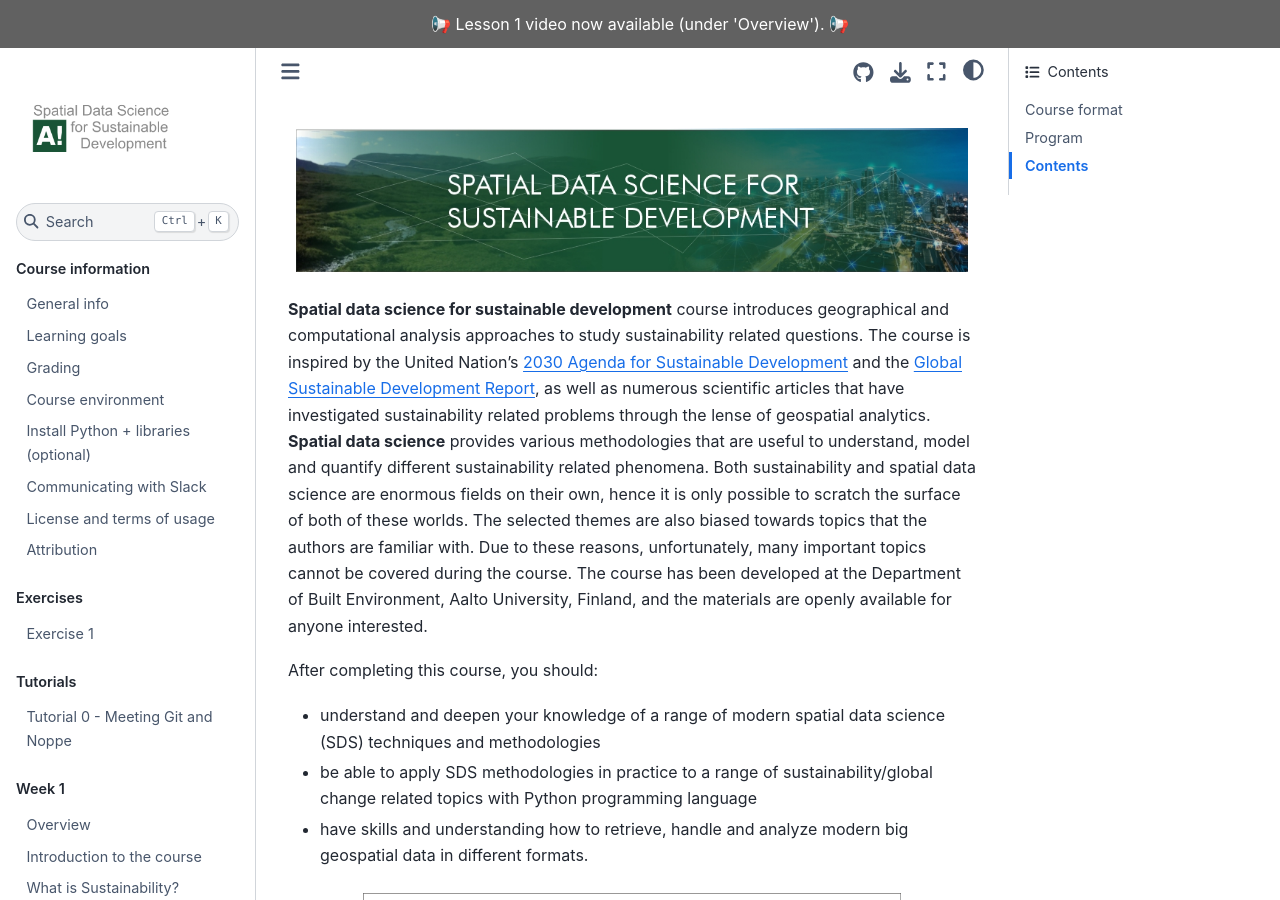
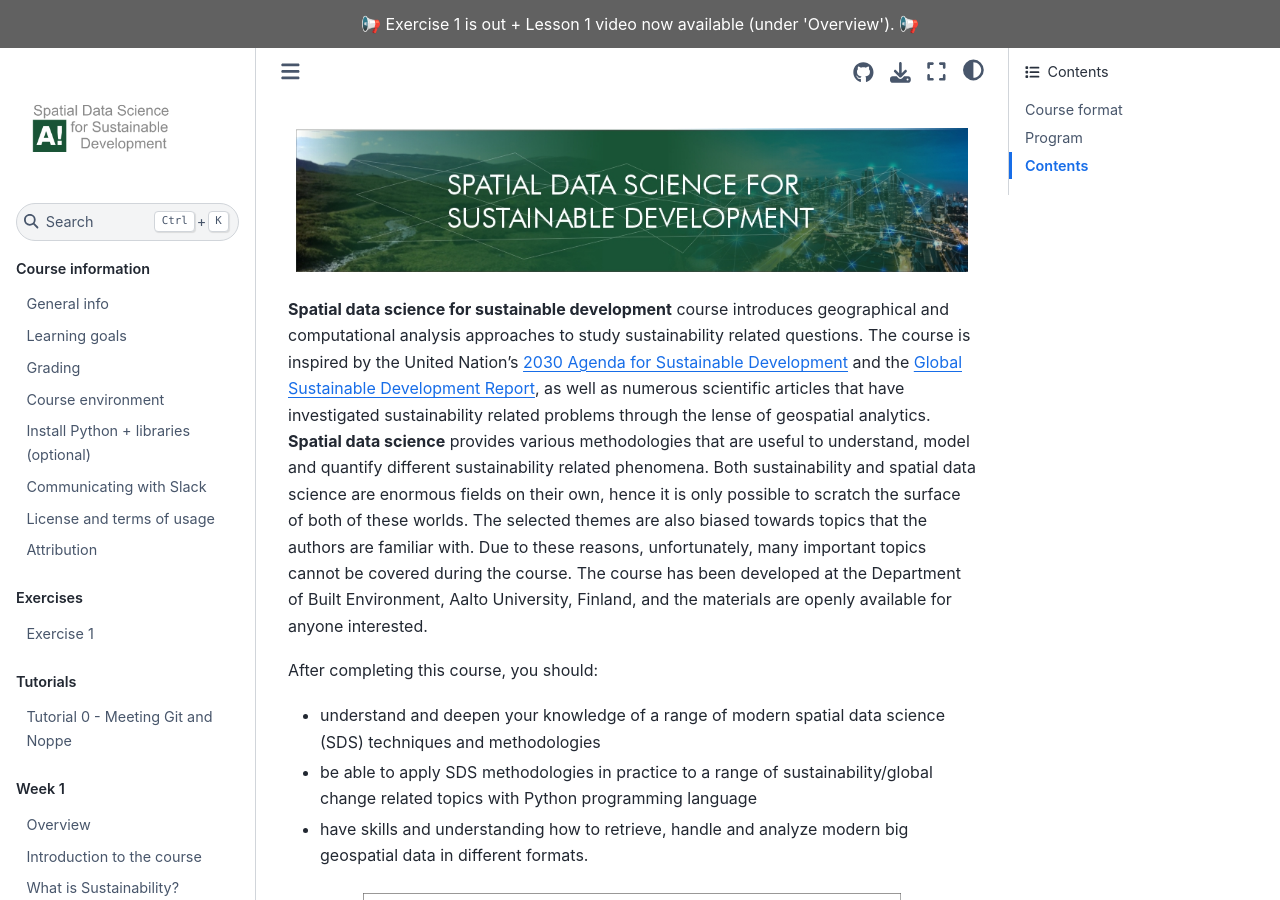
Before and after one commit to AaltoGIS/Sustainability-GIS, a Sphinx documentation site: the page built from source/index.rst, in a window 1280 px wide and 900 px high. Built offline with Sphinx 7.4.7 and the Sphinx Book theme 1.1.4, drawn with Linux system fonts in a browser that asks for light colours; pages that are not in the unit, such as notebooks, are missing from menus.

Commit message:
Add announcement

```diff
--- a/source/conf.py
+++ b/source/conf.py
@@ -87,7 +87,7 @@ html_theme_options = {
     },
 
     # Possible announcement for the page
-    "announcement": ("📢 Lesson 1 video now available (under 'Overview'). 📢"),
+    "announcement": ("📢 Exercise 1 is out + Lesson 1 video now available (under 'Overview'). 📢"),
 }
 
 # Allow errors
```
